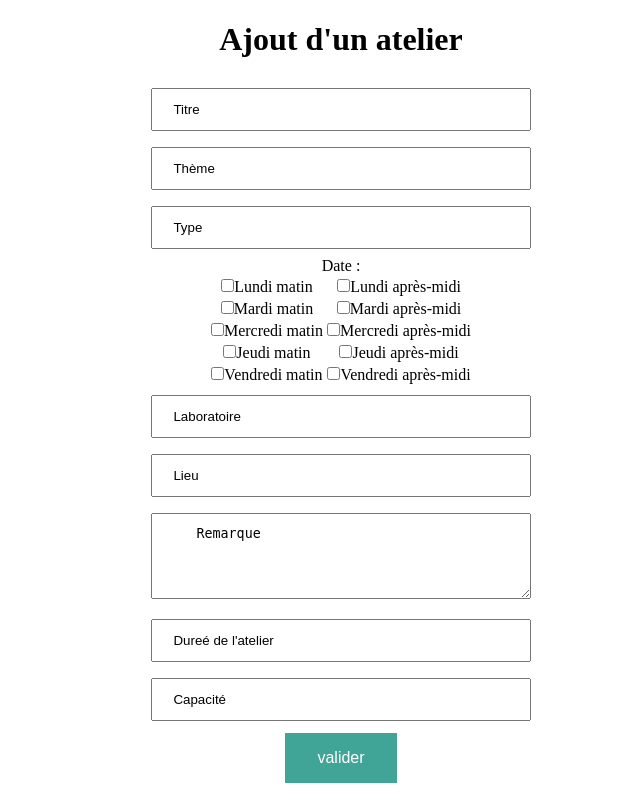
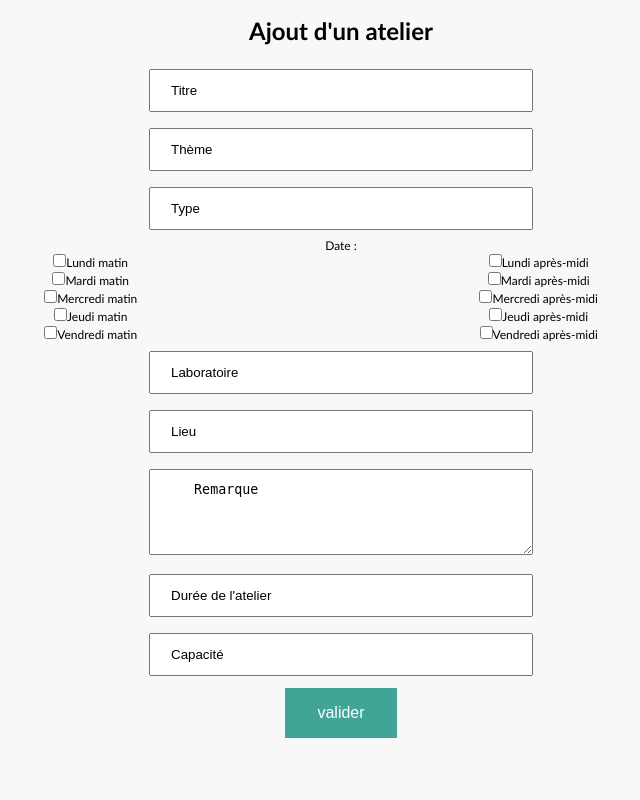
Before and after one commit to waaliid/CDP_ITW_DEV, a PHP site: page /create_atelier.php in a window 1280 px wide. Shown: the whole page, without its empty margins (299-939 px from the left). Run offline with PHP 8.4, Linux system fonts and the light colour scheme.

Commit message:
[css] mise à jour du fichier style_form.css

```diff
--- a/Src/Web/create_atelier.php
+++ b/Src/Web/create_atelier.php
@@ -1,3 +1,25 @@
+<?php
+
+
+ if (isset($_POST["validate"]))
+ {
+
+   	 $title=$_POST['title'];
+   	 $theme=$_POST['theme'];
+   	 $type=$_POST['type'];
+   	 $place=$_POST['place'];
+   	 $duration=$_POST['duration'];
+   	 $capacity=$_POST['capacity'];
+   	 $id_labo = 3;
+   	 $id_creneaux = 2;
+   	 $id_atelier= 4;
+   	 $remarque = "Remarque";
+   	 $query = "INSERT INTO atelier (id_Atelier,titre, theme, type, Remarque, lieu, duree, capacite,id_creneaux, id_labo) VALUES (_id_atelier,_title, _theme, _type, _remarque, _place, _duration, _capacity,_id_creneaux,_id_lab)";
+   	 $request = $bdd->prepare($query);
+   	 $request->execute(array("_id_atelier" => $id_atelier, "_title"=>$titre, "_theme"=>$theme, "_type"=>$type, "_remarque" => $remarque, "_place"=>$lieu, "_duration"=>$duree, "_capacity"=>$capacite, "_id_creneaux"=>$id_creneaux,"_id_lab"=>$id_lab));
+}
+?>
+
 <!DOCTYPE html>
 <html>
 <head>
@@ -9,11 +31,11 @@
 <body>
 <form action="create_atelier.php">
   <h1>Ajout d'un atelier</h1>
-  <input type="text" name="firstname" value="Titre">
+  <input type="text" name="title" value="Titre">
   <br>
-  <input type="text" name="lastname" value="Thème">
+  <input type="text" name="theme" value="Thème">
   <br>
-  <input type="text" name="firstname" value="Type">
+  <input type="text" name="type" value="Type">
   <br>
 	Date : <br>
   <TABLE>
@@ -59,20 +81,19 @@
     </tr>
 
   </TABLE>
-  <input type="text" name="lastname" value="Laboratoire">
+  <input type="text" name="labo" value="Laboratoire">
   <br>
-  <input type="text" name="lastname" value="Lieu">
+  <input type="text" name="place" value="Lieu">
   <br>
   <textarea rows="4" cols="50">
    Remarque
   </textarea>
   <br>
-  <input type="text" name="lastname" value="Dureé de l'atelier">
+  <input type="text" name="duration" value="Durée de l'atelier">
   <br>
-  <input type="text" name="lastname" value="Capacité">
+  <input type="text" name="capacity" value="Capacité">
   <br>
-
-  <input type="submit" value="valider">
+  <input type="submit" name = "validate" value="valider">
 </form>
 </body>
 </html>
--- a/Src/Web/css/style_form.css
+++ b/Src/Web/css/style_form.css
@@ -1,3 +1,25 @@
+html, body {
+
+margin: 0;
+padding: 0;
+font-family: "Trebuchet MS", Arial, Helvetica, sans-serif;
+background: #F8F8F8;
+font-size: 12px;
+}
+
+table {
+    width: 70%;
+    *border-collapse: collapse; /* IE7 and lower */
+    border-spacing: 0;
+}
+
+tr.even{background:#fff;}
+tr.even label {color:#919191;}
+tr.odd{background:#EFF7FF;}
+tr.odd:hover{background:#e0eaf3;}
+tr.even:hover{background:#e0eaf3;}
+tbody tr.even td{border-bottom:1px solid #ddd;}
+tbody tr.odd td{border-bottom:1px solid #ddd;}
 
 input[type=text]{
 	width: 30%;
```
